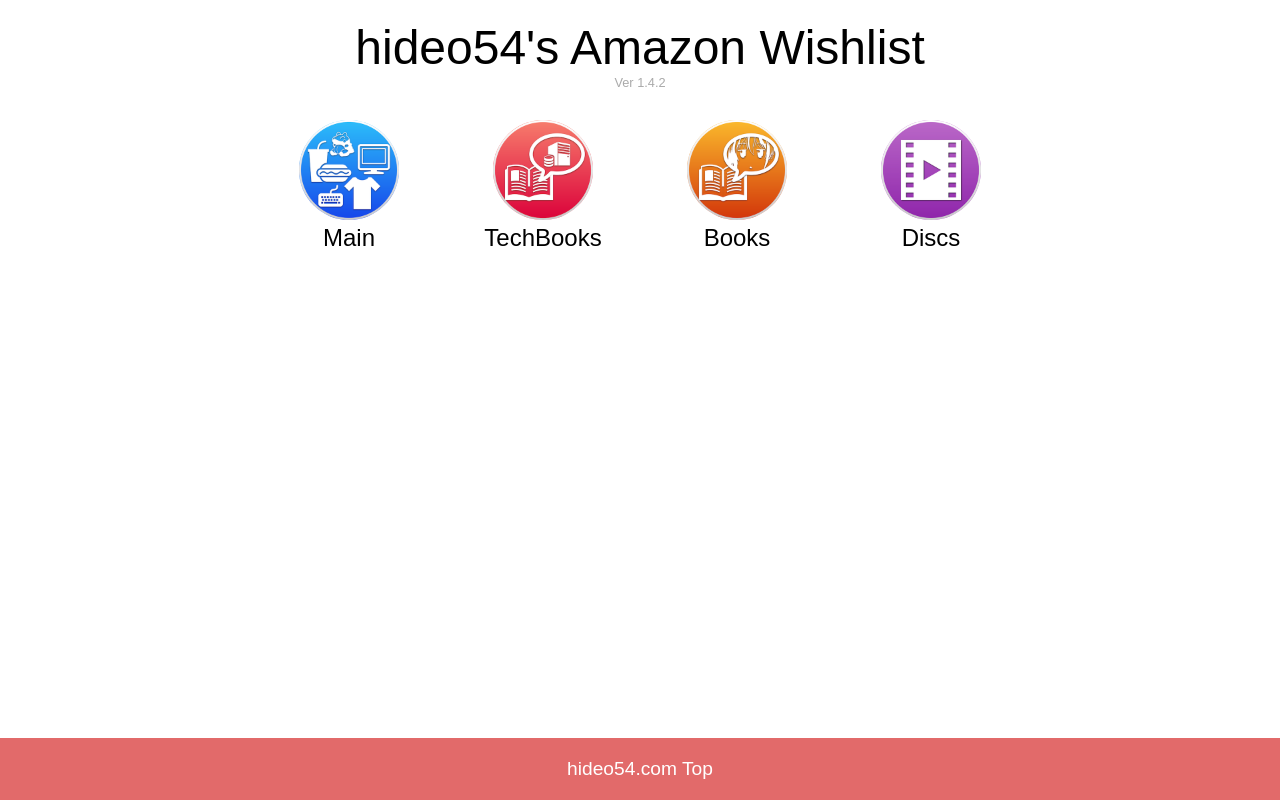
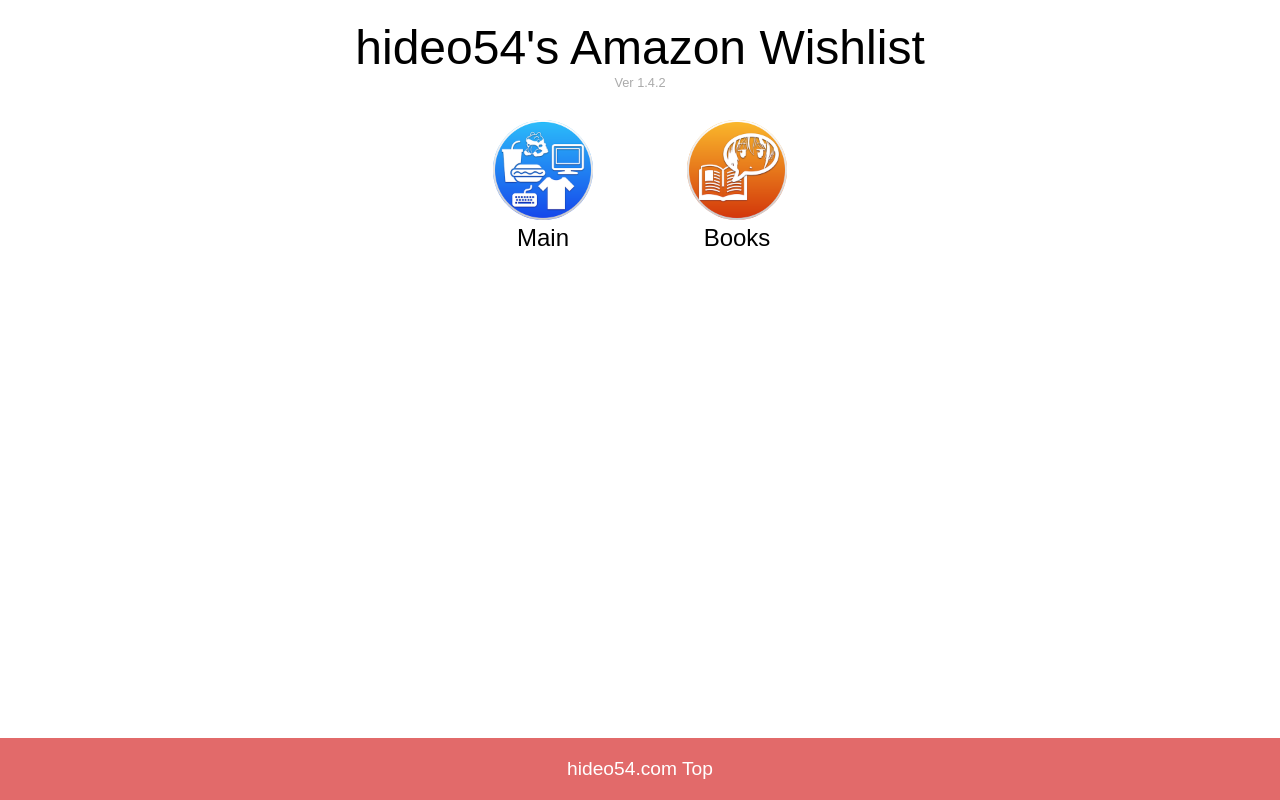
Before and after one commit to hideo54/wishlist, a plain HTML site: page index.html in a window 1280 px wide. Drawn offline with Linux system fonts and the light colour scheme.

Commit message:
Now some lists are deleted

```diff
--- a/index.html
+++ b/index.html
@@ -45,17 +45,9 @@
                 <img src="favicon/main.png" alt="Main" width="100" height="100" />
                 <p>Main</p>
             </a>
-            <a href="http://www.amazon.co.jp/registry/wishlist/RC6LPLG9FTR4" target="_blank">
-                <img src="favicon/tech.png" alt="TechBooks" width="100" height="100" />
-                <p>TechBooks</p>
-            </a>
             <a href="http://www.amazon.co.jp/registry/wishlist/3IQ53EU2L62AI" target="_blank">
                 <img src="favicon/books.png" alt="Books" width="100" height="100" />
                 <p>Books</p>
-            </a>
-            <a href="http://www.amazon.co.jp/registry/wishlist/15DQJBRULK8BK" target="_blank">
-                <img src="favicon/discs.png" alt="Discs" width="100" height="100" />
-                <p>Discs</p>
             </a>
         </main>
         <footer>
```
